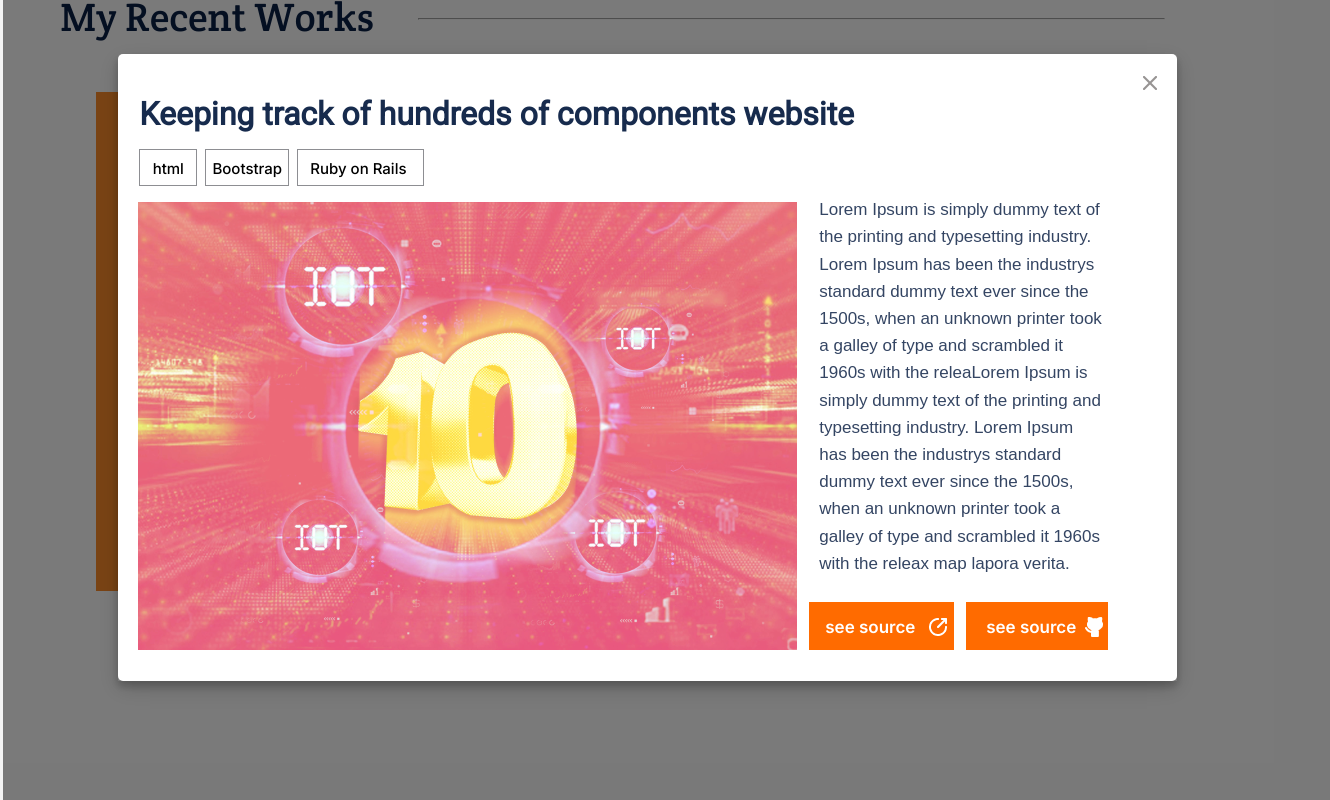
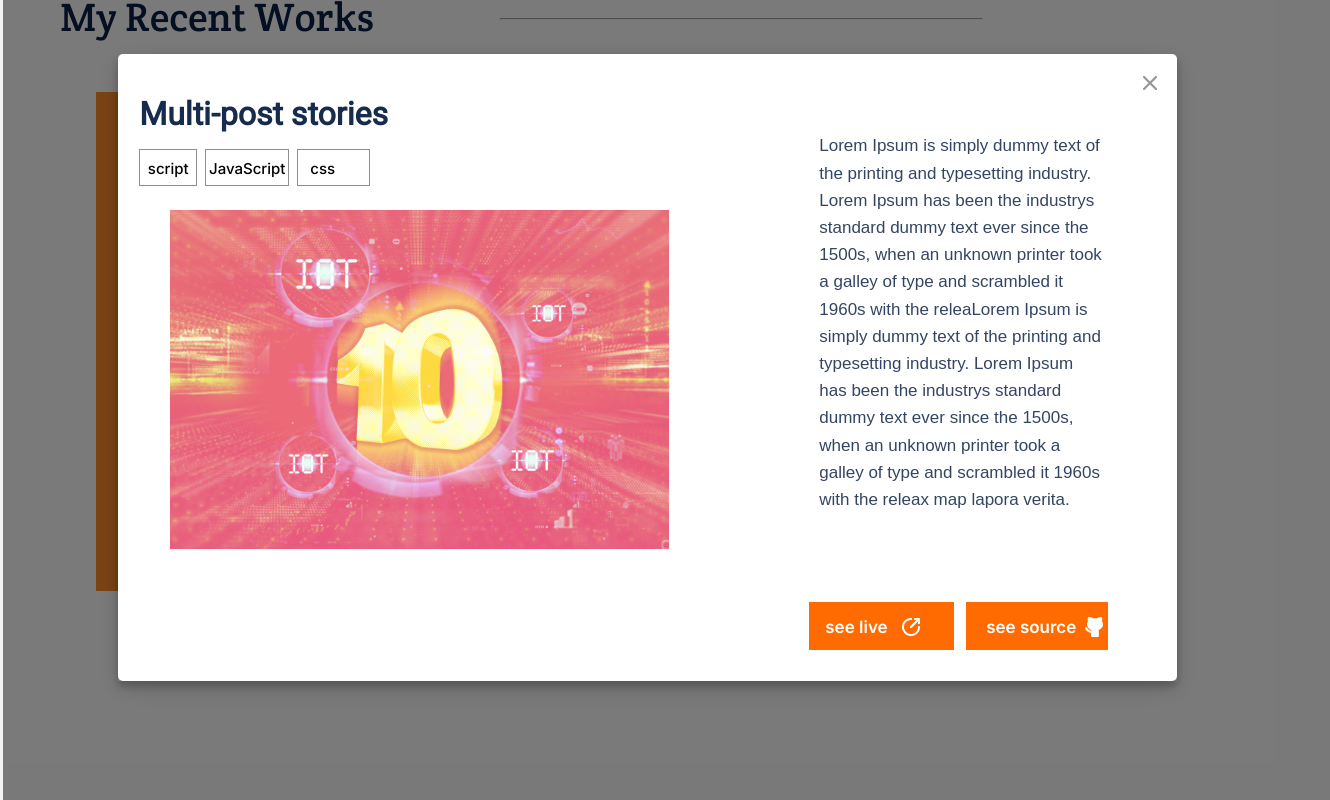
Before and after one commit to Sonikak004/Portfolio, a website: page index.html in a window 1280 px wide. Both pictures are taken after a click on the button "See Project". Shown: the part 786-1586 px from the top of the page, 1330 px wide, since content can reach past the window. Drawn offline with Linux system fonts and the light colour scheme.

Commit message:
Add Awesome books project to the 1st card with images

```diff
--- a/index.js
+++ b/index.js
@@ -22,37 +22,47 @@ document.querySelectorAll('.menuItems').forEach((item) => {
 const proCards = [
   {
     id: 0,
-    heading: 'Profesional Art Printing Data',
+    heading: 'Awesome Books',
     headingPop: 'Multi-post stories',
-    headingDesk: 'Keeping track of hundreds  of components website',
-    description: 'A daily selection of privately personalized reads; no accounts or sign-ups required. has been the industry standard',
+    headingDesk: 'Multi-post stories',
+    description: ' Manage your book collection effortlessly with Awesome Books app. Add and delete books with author names and titles with this SPA.',
     descriptionPop: 'Lorem Ipsum is simply dummy text of the printing and typesetting industry. Lorem Ipsum has been the industrys standard dummy text ever since the 1500s, when an unknown printer took a galley of type and scrambled it to make a type specimen book. It has survived not only five centuries, but also the leap into electronic typesetting, remaining essent',
     descriptionDesk: 'Lorem Ipsum is simply dummy text of the printing and typesetting industry. Lorem Ipsum has been the industrys standard dummy text ever since the 1500s, when an unknown printer took a galley of type and scrambled it 1960s with the releaLorem Ipsum is simply dummy text of the printing and typesetting industry. Lorem Ipsum has been the industrys standard dummy text ever since the 1500s, when an unknown printer took a galley of type and scrambled it 1960s with the releax map lapora verita.',
     image: './images/probackground.png',
+    imagepopmob: './images/popup-img.png',
+    imagepopdesk: './images/popup-desktop-img.png',
     button: ['see live', 'see source', 'see project'],
-    technologies: ['html', 'Bootstrap', 'css', 'Ruby'],
-    liveLink: 'https://sonikak004.github.io/',
+    technologies: ['script', 'JavaScript', 'css', 'Ruby'],
+    liveLink: 'https://sonikak004.github.io/ES6-Awesome_Books/',
     sourceLink: 'https://github.com/Sonikak004/',
   },
   {
     id: 1,
+    heading: 'profesional Art Printing Data',
+    headingPop: 'Awesome Books',
+    headingDesk: 'Awesome Books',
+    description1: 'daily selection of privately personalized reads; no accounts or sign-ups required. has been the industry standard',
+    descriptionPop: 'Manage your book collection effortlessly with Awesome Books app. This single-page application (SPA) allows you to add and delete books, providing a seamless experience. Keep track of author names and titles, ensuring your collection is organized and easy to manage. Enjoy a user-friendly interface that simplifies the process of managing your books and enhances your reading experience.',
+    descriptionDesk: 'Easily and efficiently organize your entire book collection with the incredible Awesome Books application. This remarkable Single Page Application empowers you to effortlessly add delete and manage books while keeping track of crucial details such as author names and captivating titles. Experience the convenience of a user-friendly interface that enhances your reading journey making it an absolute delight to dive into your favorite literary treasures.',
+    image: './images/probackground.png',
+    imagepopmob: './images/awesomebookimg.png',
+    imagepopdesk: './images/awesomebookimg.png',
+    button: ['see live', 'see source', 'see project'],
+    technologies: ['html', 'Javascript', 'CSS'],
+    liveLink: 'https://sonikak004.github.io/ES6-Awesome_Books/',
+    sourceLink: 'https://github.com/Sonikak004/ES6-Awesome_Books',
+  },
+  {
+    id: 2,
     heading: 'Profesional Art Printing Data',
-    headingDesk: 'profesional Art Printing Data',
+    headingPop: 'Multi-post stories',
+    headingDesk: 'Data Dashboard HealthCare',
+    description2: 'daily selection of privately personalized reads; no accounts or sign-ups required. has been the industry standard',
     descriptionPop: 'Lorem Ipsum is simply dummy text of the printing and typesetting industry. Lorem Ipsum has been the industrys standard dummy text ever since the 1500s, when an unknown printer took a galley of type and scrambled it to make a type specimen book. It has survived not only five centuries, but also the leap into electronic typesetting, remaining essent',
     descriptionDesk: 'Lorem Ipsum is simply dummy text of the printing and typesetting industry. Lorem Ipsum has been the industrys standard dummy text ever since the 1500s, when an unknown printer took a galley of type and scrambled it 1960s with the releaLorem Ipsum is simply dummy text of the printing and typesetting industry. Lorem Ipsum has been the industrys standard dummy text ever since the 1500s, when an unknown printer took a galley of type and scrambled it 1960s with the releax map lapora verita.',
     image: './images/probackground.png',
-    button: ['see live', 'see source', 'see project'],
-    technologies: ['html', 'Bootstrap', 'Ruby'],
-    liveLink: 'https://sonikak004.github.io/',
-    sourceLink: 'https://github.com/Sonikak004/',
-  },
-  {
-    id: 2,
-    heading: 'Multi-post stories',
-    headingDesk: 'Data Dashboard HealthCare',
-    descriptionPop: 'Lorem Ipsum is simply dummy text of the printing and typesetting industry. Lorem Ipsum has been the industrys standard dummy text ever since the 1500s, when an unknown printer took a galley of type and scrambled it to make a type specimen book. It has survived not only five centuries, but also the leap into electronic typesetting, remaining essent',
-    descriptionDesk: 'Lorem Ipsum is simply dummy text of the printing and typesetting industry. Lorem Ipsum has been the industrys standard dummy text ever since the 1500s, when an unknown printer took a galley of type and scrambled it 1960s with the releaLorem Ipsum is simply dummy text of the printing and typesetting industry. Lorem Ipsum has been the industrys standard dummy text ever since the 1500s, when an unknown printer took a galley of type and scrambled it 1960s with the releax map lapora verita.',
-    image: './images/probackground.png',
+    imagepopmob: './images/popup-img.png',
+    imagepopdesk: './images/popup-desktop-img.png',
     button: ['see live', 'see source', 'see project'],
     technologies: ['html', 'Bootstrap', 'Ruby'],
     liveLink: 'https://sonikak004.github.io/',
@@ -61,10 +71,14 @@ const proCards = [
   {
     id: 3,
     heading: 'Profesional Art Printing Data',
+    headingPop: 'Multi-post stories',
     headingDesk: 'Website Portfolio',
+    description3: 'daily selection of privately personalized reads; no accounts or sign-ups required. has been the industry standard',
     descriptionPop: 'Lorem Ipsum is simply dummy text of the printing and typesetting industry. Lorem Ipsum has been the industrys standard dummy text ever since the 1500s, when an unknown printer took a galley of type and scrambled it to make a type specimen book. It has survived not only five centuries, but also the leap into electronic typesetting, remaining essent',
     descriptionDesk: 'Lorem Ipsum is simply dummy text of the printing and typesetting industry. Lorem Ipsum has been the industrys standard dummy text ever since the 1500s, when an unknown printer took a galley of type and scrambled it 1960s with the releaLorem Ipsum is simply dummy text of the printing and typesetting industry. Lorem Ipsum has been the industrys standard dummy text ever since the 1500s, when an unknown printer took a galley of type and scrambled it 1960s with the releax map lapora verita.',
     image: './images/probackground.png',
+    imagepopmob: './images/popup-img.png',
+    imagepopdesk: './images/popup-desktop-img.png',
     button: ['see live', 'see source', 'see project'],
     technologies: ['html', 'Bootstrap', 'Ruby', 'Ruby on Rails'],
     liveLink: 'https://sonikak004.github.io/',
@@ -72,11 +86,15 @@ const proCards = [
   },
   {
     id: 4,
-    heading: 'Multi-post stories',
+    heading: 'Profesional Art Printing Data',
+    headingPop: 'Multi-post stories',
     headingDesk: 'Profesional Art Printing Data',
+    description4: 'daily selection of privately personalized reads; no accounts or sign-ups required. has been the industry standard',
     descriptionPop: 'Lorem Ipsum is simply dummy text of the printing and typesetting industry. Lorem Ipsum has been the industrys standard dummy text ever since the 1500s, when an unknown printer took a galley of type and scrambled it to make a type specimen book. It has survived not only five centuries, but also the leap into electronic typesetting, remaining essent',
     descriptionDesk: 'Lorem Ipsum is simply dummy text of the printing and typesetting industry. Lorem Ipsum has been the industrys standard dummy text ever since the 1500s, when an unknown printer took a galley of type and scrambled it 1960s with the releaLorem Ipsum is simply dummy text of the printing and typesetting industry. Lorem Ipsum has been the industrys standard dummy text ever since the 1500s, when an unknown printer took a galley of type and scrambled it 1960s with the releax map lapora verita.',
     image: './images/probackground.png',
+    imagepopmob: './images/popup-img.png',
+    imagepopdesk: './images/popup-desktop-img.png',
     button: ['see live', 'see source', 'see project'],
     technologies: ['html', 'Bootstrap', 'Ruby'],
     liveLink: 'https://sonikak004.github.io/',
@@ -84,9 +102,13 @@ const proCards = [
   },
   {
     id: 5,
-    heading: 'Multi-post stories',
+    heading: 'Profesional Art Printing Data',
+    headingPop: 'Multi-post stories',
     headingDesk: 'Data Dashboard HealthCare',
+    description5: 'daily selection of privately personalized reads; no accounts or sign-ups required. has been the industry standard',
     image: './images/probackground.png',
+    imagepopmob: './images/popup-img.png',
+    imagepopdesk: './images/popup-desktop-img.png',
     descriptionPop: 'Lorem Ipsum is simply dummy text of the printing and typesetting industry. Lorem Ipsum has been the industrys standard dummy text ever since the 1500s, when an unknown printer took a galley of type and scrambled it to make a type specimen book. It has survived not only five centuries, but also the leap into electronic typesetting, remaining essent',
     descriptionDesk: 'Lorem Ipsum is simply dummy text of the printing and typesetting industry. Lorem Ipsum has been the industrys standard dummy text ever since the 1500s, when an unknown printer took a galley of type and scrambled it 1960s with the releaLorem Ipsum is simply dummy text of the printing and typesetting industry. Lorem Ipsum has been the industrys standard dummy text ever since the 1500s, when an unknown printer took a galley of type and scrambled it 1960s with the releax map lapora verita.',
     button: ['see live', 'see source', 'see project'],
@@ -97,8 +119,12 @@ const proCards = [
   {
     id: 6,
     heading: 'Profesional Art Printing Data',
+    headingPop: 'Multi-post stories',
     headingDesk: 'Website Portfolio',
+    description6: 'daily selection of privately personalized reads; no accounts or sign-ups required. has been the industry standard',
     image: './images/probackground.png',
+    imagepopmob: './images/popup-img.png',
+    imagepopdesk: './images/popup-desktop-img.png',
     descriptionPop: 'Lorem Ipsum is simply dummy text of the printing and typesetting industry. Lorem Ipsum has been the industrys standard dummy text ever since the 1500s, when an unknown printer took a galley of type and scrambled it to make a type specimen book. It has survived not only five centuries, but also the leap into electronic typesetting, remaining essent',
     descriptionDesk: 'Lorem Ipsum is simply dummy text of the printing and typesetting industry. Lorem Ipsum has been the industrys standard dummy text ever since the 1500s, when an unknown printer took a galley of type and scrambled it 1960s with the releaLorem Ipsum is simply dummy text of the printing and typesetting industry. Lorem Ipsum has been the industrys standard dummy text ever since the 1500s, when an unknown printer took a galley of type and scrambled it 1960s with the releax map lapora verita.',
     button: ['see live', 'see source', 'see project'],
@@ -120,12 +146,13 @@ function closeModal() {
 
 const popupVar = document.querySelector('#my-modal');
 
+for (let i = 0; i <= 6; i += 1) {
 let loaded = false;
 function getModal(dataId) {
   const popCard = `
   <div class="modal-content">
     <div class="modal-header">
-    <h3 class="modal-head-text dflex">${proCards[0].headingPop}</h3>
+    <h3 class="modal-head-text dflex">${proCards[dataId].headingPop}</h3>
     <h3 id="heading-popup" class="modal-head-text-desk dflex">${proCards[dataId].headingDesk}</h3>
       <span>
       <img src=images/vectorx.png alt="project image" class="close" id="popclose"/>
@@ -142,19 +169,19 @@ function getModal(dataId) {
     <nav class="icon-1">${proCards[dataId].technologies[2]}</nav>
     </li>
     <li class="pop-card4">
-    <nav class="icon-1">${proCards[3].technologies[3]}</nav>
+    <nav class="icon-1">${proCards[dataId].technologies[2]}</nav>
     </li>
     </ul>
     <div class="modal-body">
-    <img src=images/popup-img.png alt="project image" class="pop-window "/>
-    <img src=images/popup-desktop-img.png alt="project image" class="pop-window-desk"/>
+    <img src=${proCards[dataId].imagepopmob} alt="project image" class="pop-window "/>
+    <img src=${proCards[dataId].imagepopdesk} alt="project image" class="pop-window-desk"/>
     <p class="pop-text dflex"> ${proCards[dataId].descriptionPop}
     <p class="pop-text-desk dflex"> ${proCards[dataId].descriptionDesk}
     </div>
     <div class="modal-footer">
     <div class="pop-btn dflex">
     <button class="link-button1 ltext1" type="button">
-    <a class="seelive-but" href=${proCards[dataId].liveLink}>${proCards[dataId].button[1]}<img class="btn-icon1" src="./images/seelive.png"/>
+    <a class="seelive-but" href=${proCards[dataId].liveLink}>${proCards[dataId].button[0]}<img class="btn-icon1" src="./images/seelive.png"/>
     </a>
     </button>
     <button class="link-button2 ltext1" type="button">
@@ -173,7 +200,7 @@ function getModal(dataId) {
 
   if (loaded) popupVar.style.display = 'block';
   loaded = true;
-}
+}}
 
 getModal(0);
 
@@ -237,9 +264,9 @@ for (let i = 1; i <= 1; i += 1) {
 <div class="pro-img2-desk">
   <div/>
 <div class="pro2">
-<h2 class="ptext2 head-mob text-style">${proCards[0].heading}</h2>
+<h2 class="ptext2 head-mob text-style">${proCards[1].heading}</h2>
 <h2 class="ptext2 head-desk text-style">${proCards[5].headingDesk}</h2>
-<p class="ptext-2"> ${proCards[0].description}
+<p class="ptext-2"> ${proCards[1].description1}
 </p>
 <ul class="tech-button2">
   <li class="card1">
@@ -271,9 +298,9 @@ for (let i = 2; i <= 2; i += 1) {
 <div class="pro-img3-desk">
   <div/>
 <div class="pro3">
-<h2 class="ptext3 head-mob text-style">${proCards[0].heading}</h2>
+<h2 class="ptext3 head-mob text-style">${proCards[2].heading}</h2>
 <h2 class="ptext3 head-desk text-style">${proCards[3].headingDesk}</h2>
-<p class="ptext-2"> ${proCards[0].description}
+<p class="ptext-2"> ${proCards[3].description3}
 </p>
 <ul class="tech-button3">
   <li class="card1">
@@ -303,8 +330,8 @@ for (let i = 3; i <= 3; i += 1) {
   alt="project card four"
 />
 <div class="pro4">
-<h2 class="ptext4 text-style">${proCards[0].heading}</h2>
-<p class="ptext-2"> ${proCards[0].description}
+<h2 class="ptext4 text-style">${proCards[3].heading}</h2>
+<p class="ptext-2"> ${proCards[4].description4}
 </p>
 <ul class="tech-button4">
   <li class="card1">
@@ -336,9 +363,9 @@ for (let i = 4; i <= 4; i += 1) {
 <div class="pro-img5-desk">
   <div/>
 <div class="pro5">
-<h2 class="ptext5 head-mob text-style">${proCards[0].heading}</h2>
+<h2 class="ptext5 head-mob text-style">${proCards[4].heading}</h2>
 <h2 class="ptext5 head-desk text-style">${proCards[5].headingDesk}</h2>
-<p class="ptext-2"> ${proCards[0].description}
+<p class="ptext-2"> ${proCards[5].description5}
 </p>
 <ul class="tech-button5">
   <li class="card1">
@@ -370,9 +397,9 @@ for (let i = 5; i <= 5; i += 1) {
 <div class="pro-img6-desk">
   <div/>
 <div class="pro6">
-<h2 class="ptext6 head-mob text-style">${proCards[0].heading}</h2>
+<h2 class="ptext6 head-mob text-style">${proCards[5].heading}</h2>
 <h2 class="ptext6 head-desk text-style">${proCards[3].headingDesk}</h2>
-<p class="ptext-2"> ${proCards[0].description}
+<p class="ptext-2"> ${proCards[6].description6}
 </p>
 <ul class="tech-button6">
   <li class="card1">
--- a/style.css
+++ b/style.css
@@ -1352,8 +1352,8 @@ footer {
   }
 
   .nav-icon {
-    top: -41px;
-    left: 159px;
+    top: -37px;
+    left: 143px;
     position: relative;
   }
 
@@ -1548,8 +1548,8 @@ footer {
 
   .page2-line {
     top: -128px;
-    left: 358px;
-    width: 68%;
+    left: 73%;
+    width: 69%;
     position: relative;
   }
 
@@ -1576,7 +1576,7 @@ footer {
     margin-left: 835px;
     top: -621px;
     display: flex;
-    width: 43%;
+    width: 64%;
     flex-direction: column;
   }
 
@@ -1603,6 +1603,7 @@ footer {
 
   .recent-div {
     margin-left: -73px;
+    width: 68%;
   }
 
   .languages {
@@ -1682,6 +1683,7 @@ footer {
   }
 
   .project-cards {
+    width: 64%;
     display: flex;
     justify-content: flex-start;
   }
@@ -1690,10 +1692,16 @@ footer {
     display: none;
   }
 
+  .text-div-top {
+    width: 50%;
+  }
+
   .pop-window-desk {
     display: flex;
-    top: 16px;
-    position: relative;
+    position: relative;
+    top: 24px;
+    width: 49%;
+    left: 32px;
   }
 
   .pop-tech-but {
@@ -1705,7 +1713,8 @@ footer {
     display: grid;
     grid-template-columns: repeat(3, 1fr);
     top: 1675px;
-    left: 101px;
+    left: -15px;
+    width: 80%;
   }
 
   .pop-card4 {
@@ -1724,7 +1733,7 @@ footer {
     color: black;
     left: 202px;
     height: 35px;
-    width: 113px;
+    width: 59px;
   }
 
   .modal-body {
@@ -1770,7 +1779,7 @@ footer {
     position: relative;
     left: 681px;
     width: 28%;
-    top: -455px;
+    top: -410px;
   }
 
   .head-mob {
@@ -1819,7 +1828,7 @@ footer {
   .pro-img3-desk {
     position: relative;
     top: -594px;
-    left: -121px;
+    left: -56px;
     height: 393px;
     width: 316px;
     background-size: 100%;
@@ -1841,7 +1850,7 @@ footer {
     position: relative;
     top: -572px;
     top: -576px;
-    left: -454px;
+    left: -391px;
     height: 370px;
     background-size: 100%;
     width: 324px;
@@ -2127,6 +2136,7 @@ footer {
 
   .contact-me {
     padding-left: 88px;
+    width: 349px;
     justify-content: flex-start;
   }
 
@@ -2222,11 +2232,12 @@ footer {
   .social-media-dark {
     position: relative;
     top: 67px;
+    width: 0;
     padding-left: 350px;
   }
 
   .footer-bottom {
-    width: 96%;
+    width: 0;
     display: block;
     margin-left: 2px;
     margin-top: -296px;
@@ -2267,11 +2278,4 @@ footer {
   .heading-text:hover {
     transform: scale(1.2);
   }
-
-  .nav-icon:hover {
-    transform: translateY(-10px);
-    top: -49px;
-    width: 72px;
-    left: 153px;
-  }
-}
+}
```
Also changed, not shown: index.html (+1 -1 lines), images/awesomebookimg.png (added).
